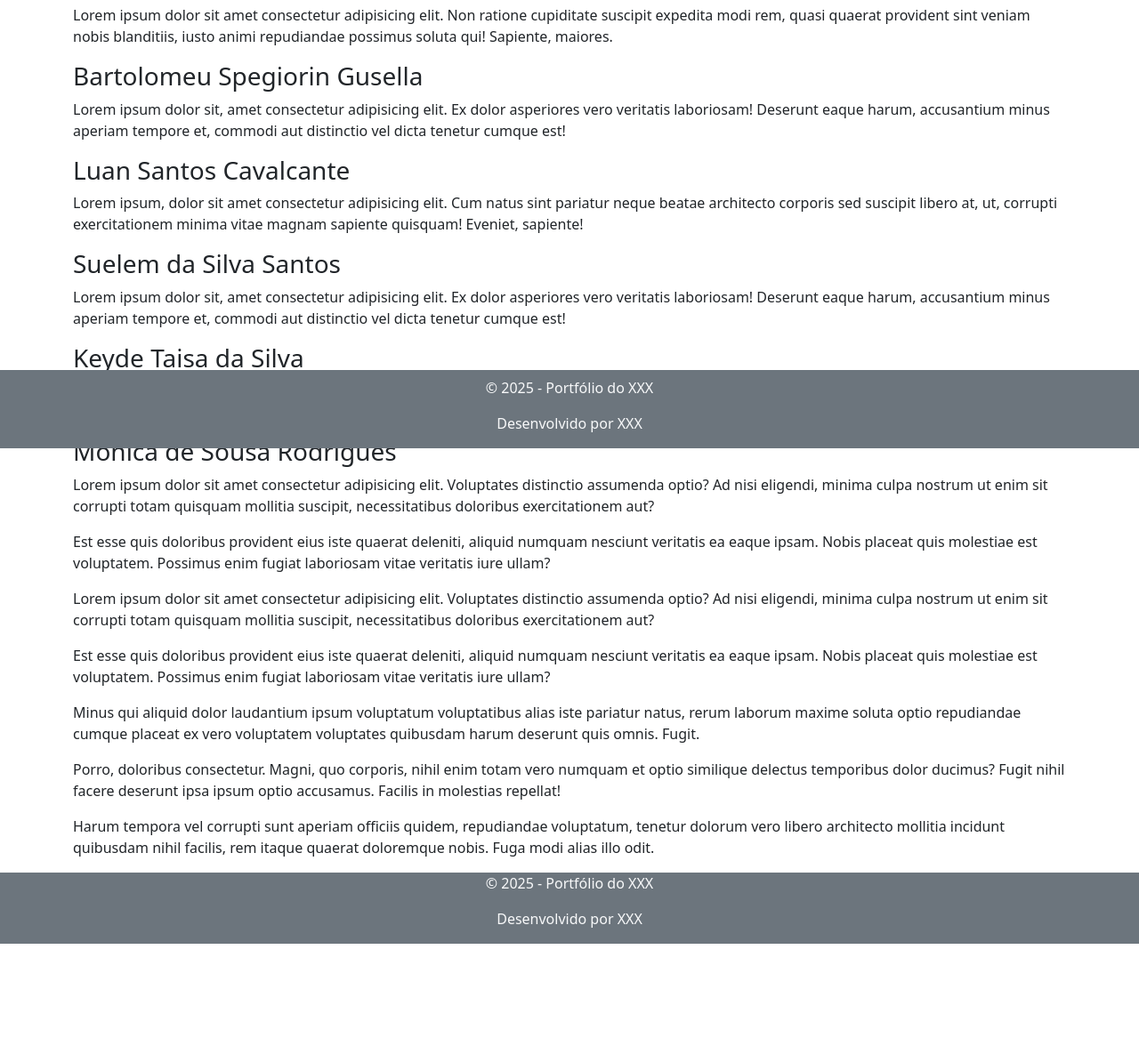
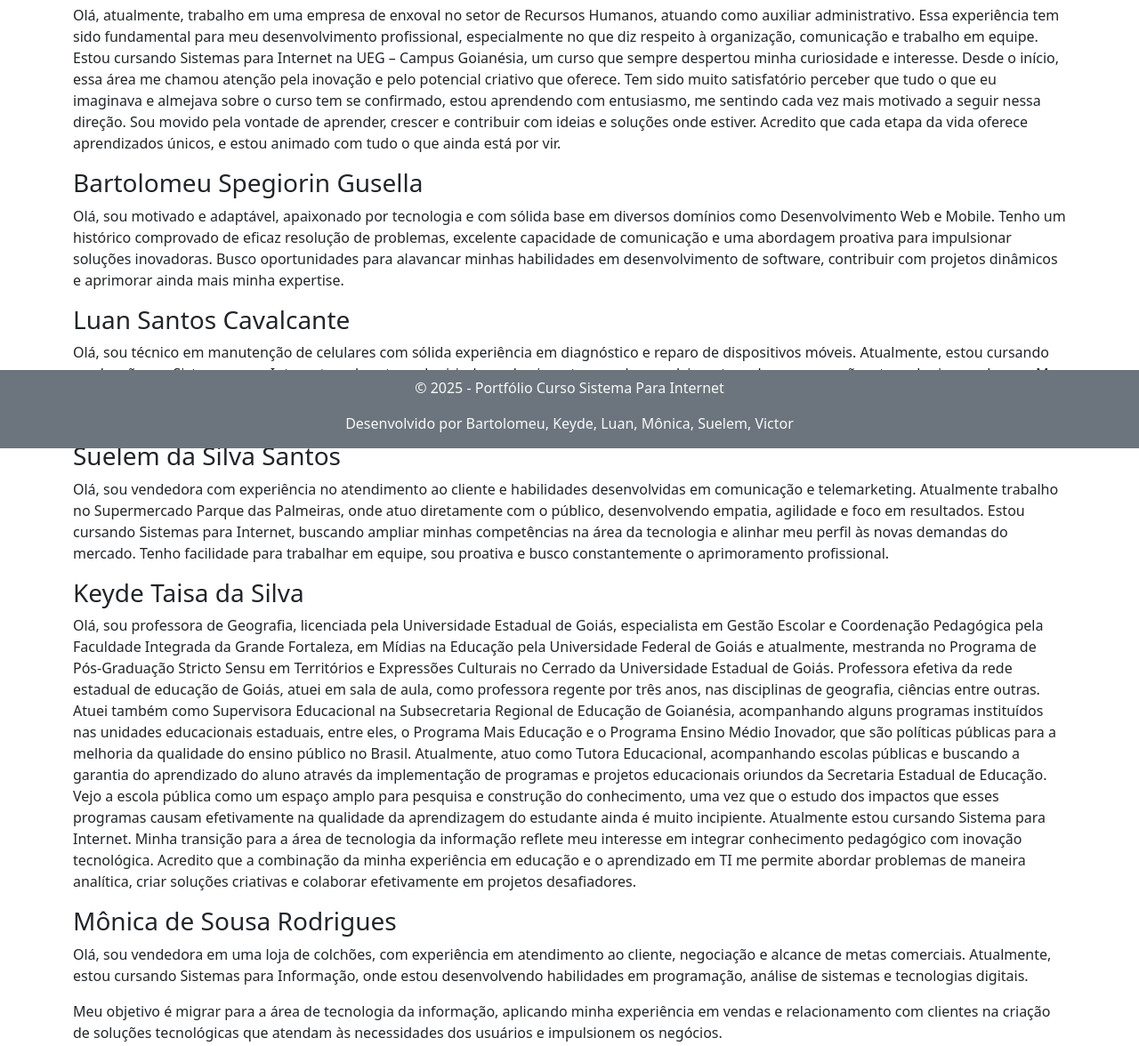
Before and after one commit to bartolomeu/aula_universidade, a plain HTML site: page web/prova/index.html in a window 1280 px wide. Shown: the part 296-1472 px from the top of the page at 89% size. Before the commit the page ends 1357 px from the top, so only its background shows below. Drawn offline with Linux system fonts and the light colour scheme.

Commit message:
atualizações

```diff
--- a/web/prova/index.html
+++ b/web/prova/index.html
@@ -64,52 +64,53 @@
       <h2 class="text-end">Sobre</h2>
 
       <h3>Victor Acácio Camargo Pacheco</h3>
-      <p>Lorem ipsum dolor sit amet consectetur adipisicing elit. Non ratione cupiditate suscipit expedita modi
-        rem, quasi quaerat provident sint veniam nobis blanditiis, iusto animi repudiandae possimus soluta qui!
-        Sapiente, maiores.</p>
+      <p>Olá, atualmente, trabalho em uma empresa de enxoval no setor de Recursos Humanos, atuando como auxiliar administrativo. Essa experiência tem sido
+         fundamental para meu desenvolvimento profissional, especialmente no que diz respeito à organização, comunicação e trabalho em equipe.
+         Estou cursando Sistemas para Internet na UEG – Campus Goianésia, um curso que sempre despertou minha curiosidade e interesse.
+         Desde o início, essa área me chamou atenção pela inovação e pelo potencial criativo que oferece. Tem sido muito satisfatório perceber que
+         tudo o que eu imaginava e almejava sobre o curso tem se confirmado, estou aprendendo com entusiasmo, me sentindo cada vez mais motivado a seguir nessa direção.
+         Sou movido pela vontade de aprender, crescer e contribuir com ideias e soluções onde estiver. Acredito que cada etapa da vida oferece aprendizados únicos,
+         e estou animado com tudo o que ainda está por vir.</p>
 
       <h3>Bartolomeu Spegiorin Gusella</h3>
-      <p>Lorem ipsum dolor sit, amet consectetur adipisicing elit. Ex dolor asperiores vero veritatis laboriosam!
-        Deserunt eaque harum, accusantium minus aperiam tempore et, commodi aut distinctio vel dicta tenetur
-        cumque est!</p>
+      <p> Olá, sou motivado e adaptável, apaixonado por tecnologia e com sólida base em diversos domínios como
+        Desenvolvimento Web e Mobile. Tenho um histórico comprovado de eficaz resolução de problemas, excelente
+        capacidade de comunicação e uma abordagem proativa para impulsionar soluções inovadoras. Busco oportunidades
+        para alavancar minhas habilidades em desenvolvimento de software, contribuir com projetos dinâmicos e aprimorar
+        ainda mais minha expertise.
 
       <h3>Luan Santos Cavalcante</h3>
-      <p>Lorem ipsum, dolor sit amet consectetur adipisicing elit. Cum natus sint pariatur neque beatae architecto
-        corporis sed suscipit libero at, ut, corrupti exercitationem minima vitae magnam sapiente quisquam!
-        Eveniet, sapiente!</p>
+      <p>Olá, sou técnico em manutenção de celulares com sólida experiência em diagnóstico e reparo de dispositivos móveis. Atualmente, estou cursando graduação em Sistemas para Internet,
+         onde estou adquirindo conhecimentos em desenvolvimento web, programação e tecnologias modernas.
+         Meu objetivo é migrar minha carreira para a área de tecnologia da informação, utilizando minha base técnica e habilidades adquiridas na faculdade para contribuir em projetos
+         desafiadores e inovadores.</p>
 
       <h3>Suelem da Silva Santos</h3>
-      <p>Lorem ipsum dolor sit, amet consectetur adipisicing elit. Ex dolor asperiores vero veritatis laboriosam!
-        Deserunt eaque harum, accusantium minus aperiam tempore et, commodi aut distinctio vel dicta tenetur
-        cumque est!</p>
+      <p>Olá, sou vendedora com experiência no atendimento ao cliente e habilidades desenvolvidas em comunicação e telemarketing.
+       Atualmente trabalho no Supermercado Parque das Palmeiras, onde atuo diretamente com o público, desenvolvendo empatia,
+       agilidade e foco em resultados. Estou cursando Sistemas para Internet, buscando ampliar minhas competências na área da tecnologia
+       e alinhar meu perfil às novas demandas do mercado. Tenho facilidade para trabalhar em equipe, sou proativa e busco constantemente
+       o aprimoramento profissional.</p>
 
       <h3>Keyde Taisa da Silva</h3>
-      <p>Lorem ipsum, dolor sit amet consectetur adipisicing elit. Cum natus sint pariatur neque beatae architecto
-        corporis sed suscipit libero at, ut, corrupti exercitationem minima vitae magnam sapiente quisquam!
-        Eveniet, sapiente!</p>
+      <p>Olá, sou professora de Geografia, licenciada pela Universidade Estadual de Goiás, especialista em Gestão Escolar e Coordenação Pedagógica
+        pela Faculdade Integrada da Grande Fortaleza, em Mídias na Educação pela Universidade Federal de Goiás e atualmente, mestranda no Programa
+        de Pós-Graduação Stricto Sensu em Territórios e Expressões Culturais no Cerrado da Universidade Estadual de Goiás.
+        Professora efetiva da rede estadual de educação de Goiás, atuei em sala de aula, como professora regente por três anos, nas disciplinas de geografia,
+        ciências entre outras. Atuei também como Supervisora Educacional na Subsecretaria Regional de Educação de Goianésia, acompanhando alguns programas instituídos
+        nas unidades educacionais estaduais, entre eles, o Programa Mais Educação e o Programa Ensino Médio Inovador, que são políticas públicas para a melhoria da qualidade
+        do ensino público no Brasil. Atualmente, atuo como Tutora Educacional, acompanhando escolas públicas e buscando a garantia do aprendizado do aluno através da implementação
+        de programas e projetos educacionais oriundos da Secretaria Estadual de Educação. Vejo a escola pública como um espaço amplo para pesquisa e construção do conhecimento,
+        uma vez que o estudo dos impactos que esses programas causam efetivamente na qualidade da aprendizagem do estudante ainda é muito incipiente. Atualmente estou cursando
+        Sistema para Internet. Minha transição para a área de tecnologia da informação reflete meu interesse em integrar conhecimento pedagógico com inovação tecnológica.
+        Acredito que a combinação da minha experiência em educação e o aprendizado em TI me permite abordar problemas de maneira analítica, criar soluções criativas e colaborar
+        efetivamente em projetos desafiadores.</p>
 
       <h3>Mônica de Sousa Rodrigues</h3>
-      <p>Lorem ipsum dolor sit amet consectetur adipisicing elit. Voluptates distinctio assumenda optio? Ad nisi
-        eligendi, minima culpa nostrum ut enim sit corrupti totam quisquam mollitia suscipit, necessitatibus doloribus
-        exercitationem aut?</p>
-      <p>Est esse quis doloribus provident eius iste quaerat deleniti, aliquid numquam nesciunt veritatis ea eaque
-        ipsam. Nobis placeat quis molestiae est voluptatem. Possimus enim fugiat laboriosam vitae veritatis iure ullam?
-      </p>
-      <p>Lorem ipsum dolor sit amet consectetur adipisicing elit. Voluptates distinctio assumenda optio? Ad nisi
-        eligendi, minima culpa nostrum ut enim sit corrupti totam quisquam mollitia suscipit, necessitatibus doloribus
-        exercitationem aut?</p>
-      <p>Est esse quis doloribus provident eius iste quaerat deleniti, aliquid numquam nesciunt veritatis ea eaque
-        ipsam. Nobis placeat quis molestiae est voluptatem. Possimus enim fugiat laboriosam vitae veritatis iure ullam?
-      </p>
-      <p>Minus qui aliquid dolor laudantium ipsum voluptatum voluptatibus alias iste pariatur natus, rerum laborum
-        maxime soluta optio repudiandae cumque placeat ex vero voluptatem voluptates quibusdam harum deserunt quis
-        omnis. Fugit.</p>
-      <p>Porro, doloribus consectetur. Magni, quo corporis, nihil enim totam vero numquam et optio similique delectus
-        temporibus dolor ducimus? Fugit nihil facere deserunt ipsa ipsum optio accusamus. Facilis in molestias repellat!
-      </p>
-      <p>Harum tempora vel corrupti sunt aperiam officiis quidem, repudiandae voluptatum, tenetur dolorum vero libero
-        architecto mollitia incidunt quibusdam nihil facilis, rem itaque quaerat doloremque nobis. Fuga modi alias illo
-        odit.</p>
+      <p> Olá, sou vendedora em uma loja de colchões, com experiência em atendimento ao cliente, negociação e alcance de metas comerciais. Atualmente, estou cursando Sistemas para Informação,
+         onde estou desenvolvendo habilidades em programação, análise de sistemas e tecnologias digitais.</p>
+      <p>Meu objetivo é migrar para a área de tecnologia da informação, aplicando minha experiência em vendas e relacionamento com clientes na criação de soluções tecnológicas que atendam
+         às necessidades dos usuários e impulsionem os negócios.</p>
 
     </article>
 
@@ -117,13 +118,13 @@
 
   <!-- POG de respeito para o espaço do footer no final da página -->
   <footer class="w-100 text-center bg-secondary text-light" aria-hidden="true">
-    <p>&copy; 2025 - Portfólio do XXX</p>
-    <p>Desenvolvido por XXX</p>
+    <p>&copy; 2025 - Portfólio Curso Sistema Para Internet</p>
+    <p>Desenvolvido por Bartolomeu, Keyde, Luan, Mônica, Suelem, Victor</p>
   </footer>
 
   <footer class="position-fixed bottom-0 pt-2 w-100 text-center bg-secondary text-light">
-    <p>&copy; 2025 - Portfólio do XXX</p>
-    <p>Desenvolvido por XXX</p>
+    <p>&copy; 2025 - Portfólio Curso Sistema Para Internet</p>
+    <p>Desenvolvido por Bartolomeu, Keyde, Luan, Mônica, Suelem, Victor</p>
   </footer>
 </body>
 
```
Also changed, not shown: web/prova/academica.html (+10 -21 lines), web/prova/experiencia_profissional.html (+6 -9 lines), web/prova/projetos.html (+3 -3 lines).
